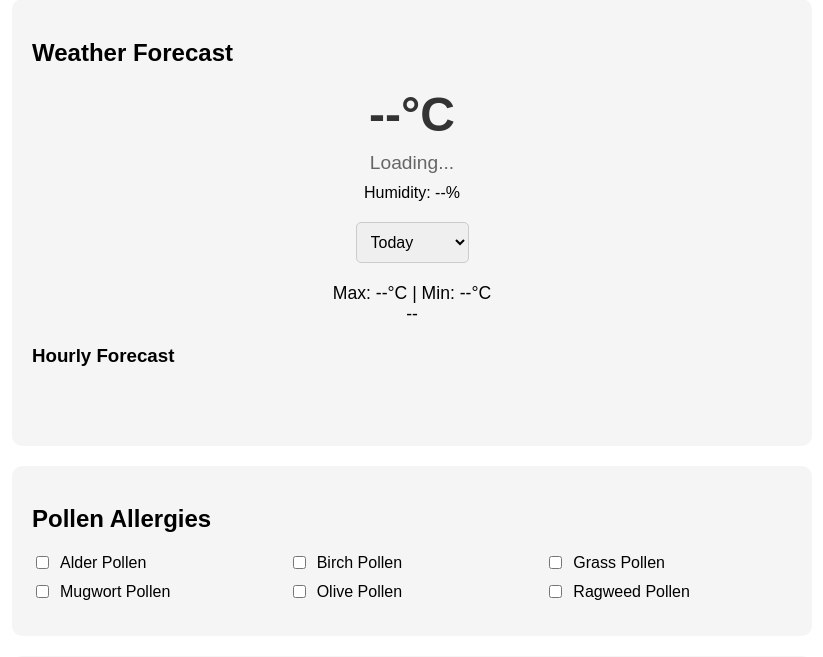
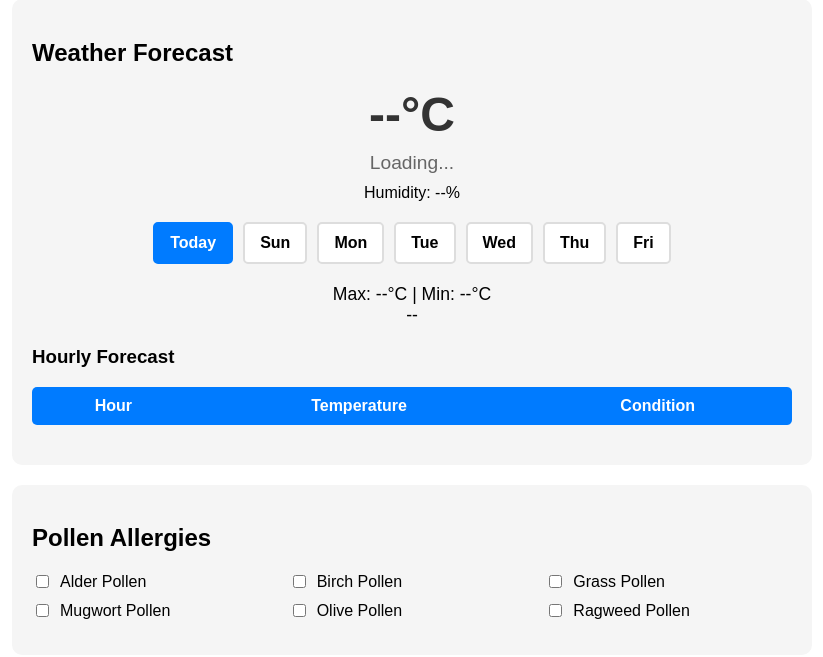
Before and after one commit to mihail-pop/airsense, a Django app: template core/templates/home.html in a window 1280 px wide. Shown: the part 147-804 px from the top of the page, without its empty margins (228-1051 px from the left). Run offline with Django 5.2, Linux system fonts and the light colour scheme; the template is opened without the code that fills it: most values are stand-ins (such as "Sample title", 1, 10 or a date in 2020); lists and menus that the app fills with data are empty.

Commit message:
updated weather section

```diff
--- a/core/static/core/css/home.css
+++ b/core/static/core/css/home.css
@@ -34,11 +34,31 @@
     margin: 20px 0;
 }
 
-#daySelect {
-    padding: 10px;
-    font-size: 1em;
+.day-bar {
+    display: flex;
+    justify-content: center;
+    gap: 10px;
+    flex-wrap: wrap;
+}
+
+.day-item {
+    padding: 10px 15px;
+    background: white;
+    border: 2px solid #ddd;
     border-radius: 5px;
-    border: 1px solid #ccc;
+    cursor: pointer;
+    font-weight: bold;
+    transition: all 0.3s;
+}
+
+.day-item:hover {
+    background: #f0f0f0;
+}
+
+.day-item.active {
+    background: #007bff;
+    color: white;
+    border-color: #007bff;
 }
 
 .daily-weather {
@@ -51,35 +71,40 @@
     margin: 20px 0;
 }
 
-#hourly-container {
-    display: flex;
-    overflow-x: auto;
-    gap: 10px;
-    padding: 10px 0;
+#hourly-table {
+    width: 100%;
+    border-collapse: collapse;
+    background: white;
+    border-radius: 5px;
+    overflow: hidden;
 }
 
-.hour-item {
-    min-width: 80px;
+#hourly-table th {
+    background: #007bff;
+    color: white;
+    padding: 10px;
     text-align: center;
-    padding: 10px;
-    background: white;
-    border-radius: 5px;
-    border: 1px solid #ddd;
+    font-weight: bold;
 }
 
-.hour-time {
-    font-weight: bold;
-    margin-bottom: 5px;
+#hourly-table td {
+    padding: 8px;
+    text-align: center;
+    border-bottom: 1px solid #ddd;
 }
 
-.hour-temp {
-    font-size: 1.1em;
-    color: #333;
+#hourly-table tr:nth-child(even) {
+    background: #f9f9f9;
 }
 
-.hour-condition {
-    font-size: 0.9em;
-    color: #666;
+#hourly-table tr:hover {
+    background: #f0f0f0;
+}
+
+#hourly-table tr.current-hour {
+    background: #007bff;
+    color: white;
+    font-weight: bold;
 }
 
 .pollen-section, .feeling-section {
--- a/core/static/core/js/home.js
+++ b/core/static/core/js/home.js
@@ -46,23 +46,67 @@ function updateHourlyWeather(dayIndex) {
     const container = document.getElementById('hourly-container');
     container.innerHTML = '';
 
-    const startHour = dayIndex * 24;
-    const endHour = startHour + 24;
+    if (dayIndex === 0) {
+        fetch('/api/weather/')
+            .then(response => response.json())
+            .then(data => {
+                const currentTime = data.current ? data.current.time : new Date().toISOString();
+                const currentHour = new Date(currentTime).getHours();
+                displayHours(0, 24, currentHour);
+            })
+            .catch(() => {
+                const currentHour = new Date().getHours();
+                displayHours(0, 24, currentHour);
+            });
+    } else {
+        displayHours(dayIndex * 24, dayIndex * 24 + 24);
+    }
 
-    for (let i = startHour; i < endHour && i < weatherData.hourly.time.length; i++) {
-        const time = new Date(weatherData.hourly.time[i]);
-        const hour = time.getHours();
-        const temp = Math.round(weatherData.hourly.temperature_2m[i]);
-        const condition = getWeatherDescription(weatherData.hourly.weather_code[i]);
+    function displayHours(start, end, highlightHour = -1) {
+        for (let i = start; i < end && i < weatherData.hourly.time.length; i++) {
+            const time = new Date(weatherData.hourly.time[i]);
+            const hour = time.getHours();
+            const temp = Math.round(weatherData.hourly.temperature_2m[i]);
+            const condition = getWeatherDescription(weatherData.hourly.weather_code[i]);
 
-        const hourItem = document.createElement('div');
-        hourItem.className = 'hour-item';
-        hourItem.innerHTML = `
-            <div class="hour-time">${hour}:00</div>
-            <div class="hour-temp">${temp}°C</div>
-            <div class="hour-condition">${condition}</div>
-        `;
-        container.appendChild(hourItem);
+            const row = document.createElement('tr');
+            if (hour === highlightHour) {
+                row.className = 'current-hour';
+            }
+            row.innerHTML = `
+                <td>${hour}:00</td>
+                <td>${temp}°C</td>
+                <td>${condition}</td>
+            `;
+            container.appendChild(row);
+        }
+    }
+}
+
+function createDayBar() {
+    const dayBar = document.getElementById('dayBar');
+    const today = new Date();
+    const dayNames = ['Sun', 'Mon', 'Tue', 'Wed', 'Thu', 'Fri', 'Sat'];
+
+    for (let i = 0; i < 7; i++) {
+        const date = new Date(today);
+        date.setDate(today.getDate() + i);
+        const dayName = i === 0 ? 'Today' : dayNames[date.getDay()];
+
+        const dayItem = document.createElement('div');
+        dayItem.className = 'day-item' + (i === 0 ? ' active' : '');
+        dayItem.textContent = dayName;
+        dayItem.dataset.dayIndex = i;
+
+        dayItem.addEventListener('click', function() {
+            document.querySelectorAll('.day-item').forEach(item => item.classList.remove('active'));
+            this.classList.add('active');
+            const dayIndex = parseInt(this.dataset.dayIndex);
+            updateDailyWeather(dayIndex);
+            updateHourlyWeather(dayIndex);
+        });
+
+        dayBar.appendChild(dayItem);
     }
 }
 
@@ -73,11 +117,7 @@ document.addEventListener('DOMContentLoaded', function() {
         updateHourlyWeather(0);
     }
 
-    document.getElementById('daySelect').addEventListener('change', function() {
-        const dayIndex = parseInt(this.value);
-        updateDailyWeather(dayIndex);
-        updateHourlyWeather(dayIndex);
-    });
+    createDayBar();
 
     document.getElementById('feelingForm').addEventListener('submit', function(e) {
         e.preventDefault();
--- a/core/templates/home.html
+++ b/core/templates/home.html
@@ -19,15 +19,7 @@
             </div>
 
             <div class="day-selector">
-                <select id="daySelect">
-                    <option value="0">Today</option>
-                    <option value="1">Tomorrow</option>
-                    <option value="2">Day 3</option>
-                    <option value="3">Day 4</option>
-                    <option value="4">Day 5</option>
-                    <option value="5">Day 6</option>
-                    <option value="6">Day 7</option>
-                </select>
+                <div class="day-bar" id="dayBar"></div>
             </div>
 
             <div class="daily-weather">
@@ -37,7 +29,16 @@
 
             <div class="hourly-weather">
                 <h3>Hourly Forecast</h3>
-                <div id="hourly-container"></div>
+                <table id="hourly-table">
+                    <thead>
+                        <tr>
+                            <th>Hour</th>
+                            <th>Temperature</th>
+                            <th>Condition</th>
+                        </tr>
+                    </thead>
+                    <tbody id="hourly-container"></tbody>
+                </table>
             </div>
         </div>
 
```
